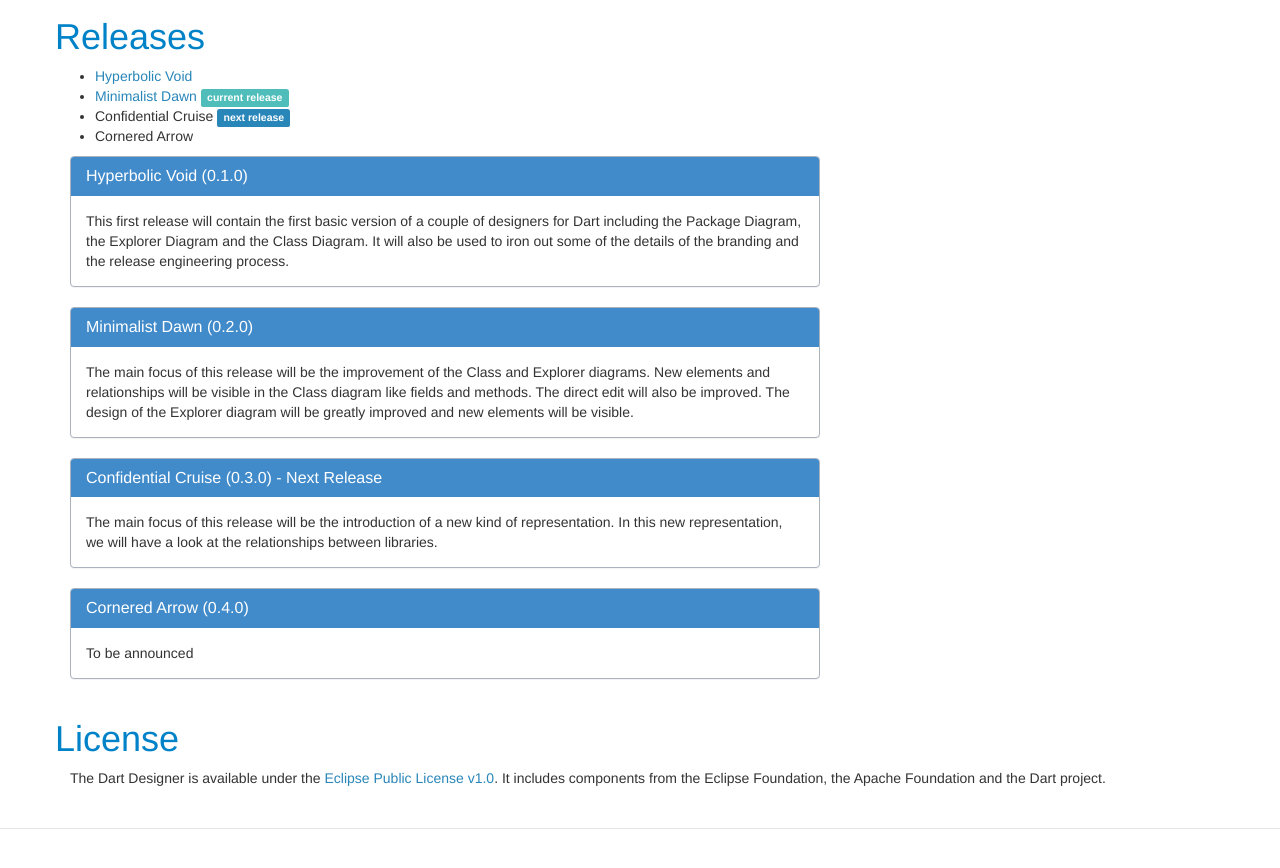
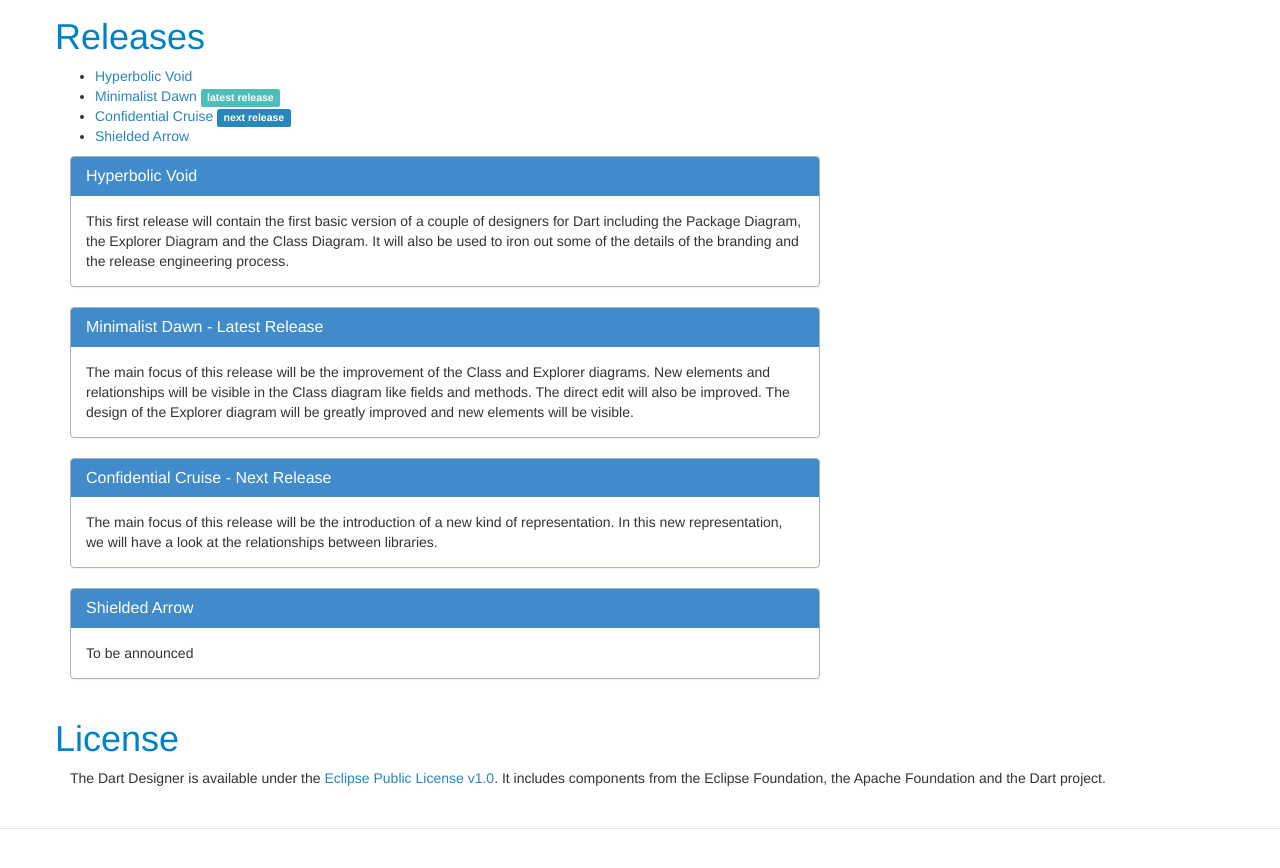
Before and after one commit to dartdesigner/dartdesigner.github.io, a website: page index.html in a window 1280 px wide. Shown: the part 2741-3609 px from the top of the page. Drawn offline with Linux system fonts and the light colour scheme.

Commit message:
Improved the website
Change-Id: I70403e75a9ccfb2ca4182169f1d003795b8115a9

```diff
--- a/index.html
+++ b/index.html
@@ -162,15 +162,15 @@
           <h1>Releases</h1>
           <ul>
             <li><a href="https://github.com/dartdesigner/Dart-Designer/releases/tag/v0.1.0">Hyperbolic Void</a></li>
-            <li><a href="https://github.com/dartdesigner/Dart-Designer/releases/tag/v0.2.0">Minimalist Dawn</a>  <span class="label label-info">current release</span></li>
-            <li>Confidential Cruise <span class="label label-primary">next release</span></li>
-            <li>Cornered Arrow</li>
+            <li><a href="https://github.com/dartdesigner/Dart-Designer/releases/tag/v0.2.0">Minimalist Dawn</a>  <span class="label label-info">latest release</span></li>
+            <li><a href="https://github.com/dartdesigner/Dart-Designer/releases/tag/v0.3.0">Confidential Cruise</a> <span class="label label-primary">next release</span></li>
+            <li><a href="https://github.com/dartdesigner/Dart-Designer/releases/tag/v0.4.0">Shielded Arrow</a></li>
           </ul>
 
           <div class="col-md-8">
             <div class="panel panel-primary">
               <div class="panel-heading">
-                <h3 class="panel-title"><a href="https://github.com/dartdesigner/Dart-Designer/releases/tag/v0.1.0">Hyperbolic Void (0.1.0)</a></h3>
+                <h3 class="panel-title"><a href="https://github.com/dartdesigner/Dart-Designer/releases/tag/v0.1.0">Hyperbolic Void</a></h3>
               </div>
               <div class="panel-body">
                 This first release will contain the first basic version of a couple of designers for Dart including the Package Diagram, the Explorer Diagram and the Class Diagram. It will also be used to iron out some of the details of the branding and the release engineering process.
@@ -181,7 +181,7 @@
           <div class="col-md-8">
             <div class="panel panel-primary">
               <div class="panel-heading">
-                <h3 class="panel-title"><a href="https://github.com/dartdesigner/Dart-Designer/releases/tag/v0.2.0">Minimalist Dawn (0.2.0)</a></h3>
+                <h3 class="panel-title"><a href="https://github.com/dartdesigner/Dart-Designer/releases/tag/v0.2.0">Minimalist Dawn - Latest Release</a></h3>
               </div>
               <div class="panel-body">
                 The main focus of this release will be the improvement of the Class and Explorer diagrams. New elements and relationships will be visible in the Class diagram like fields and methods. The direct edit will also be improved. The design of the Explorer diagram will be greatly improved and new elements will be visible.
@@ -192,7 +192,7 @@
           <div class="col-md-8">
             <div class="panel panel-primary">
               <div class="panel-heading">
-                <h3 class="panel-title">Confidential Cruise (0.3.0) - Next Release</h3>
+                <h3 class="panel-title"><a href="https://github.com/dartdesigner/Dart-Designer/releases/tag/v0.3.0">Confidential Cruise - Next Release</a></h3>
               </div>
               <div class="panel-body">
                 The main focus of this release will be the introduction of a new kind of representation. In this new representation, we will have a look at the relationships between libraries.
@@ -203,7 +203,7 @@
           <div class="col-md-8">
             <div class="panel panel-primary">
               <div class="panel-heading">
-                <h3 class="panel-title">Cornered Arrow (0.4.0)</h3>
+                <h3 class="panel-title"><a href="https://github.com/dartdesigner/Dart-Designer/releases/tag/v0.4.0">Shielded Arrow</a></h3>
               </div>
               <div class="panel-body">
                 To be announced
--- a/style.css
+++ b/style.css
@@ -94,3 +94,11 @@
 .docs-footer p {
   margin-bottom: 0px;
 }
+
+.panel-heading a:hover {
+  color: white;
+}
+
+.panel-heading a:visited {
+  color: white;
+}
```
